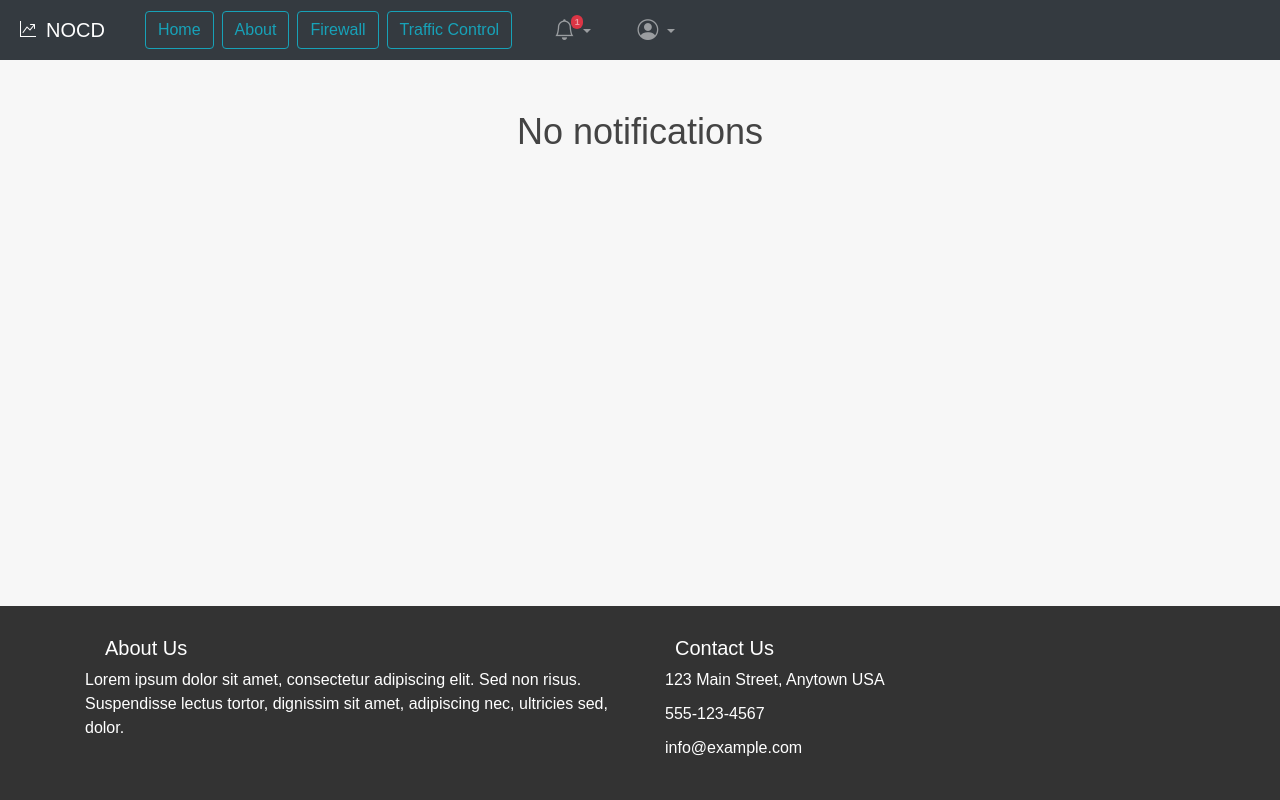
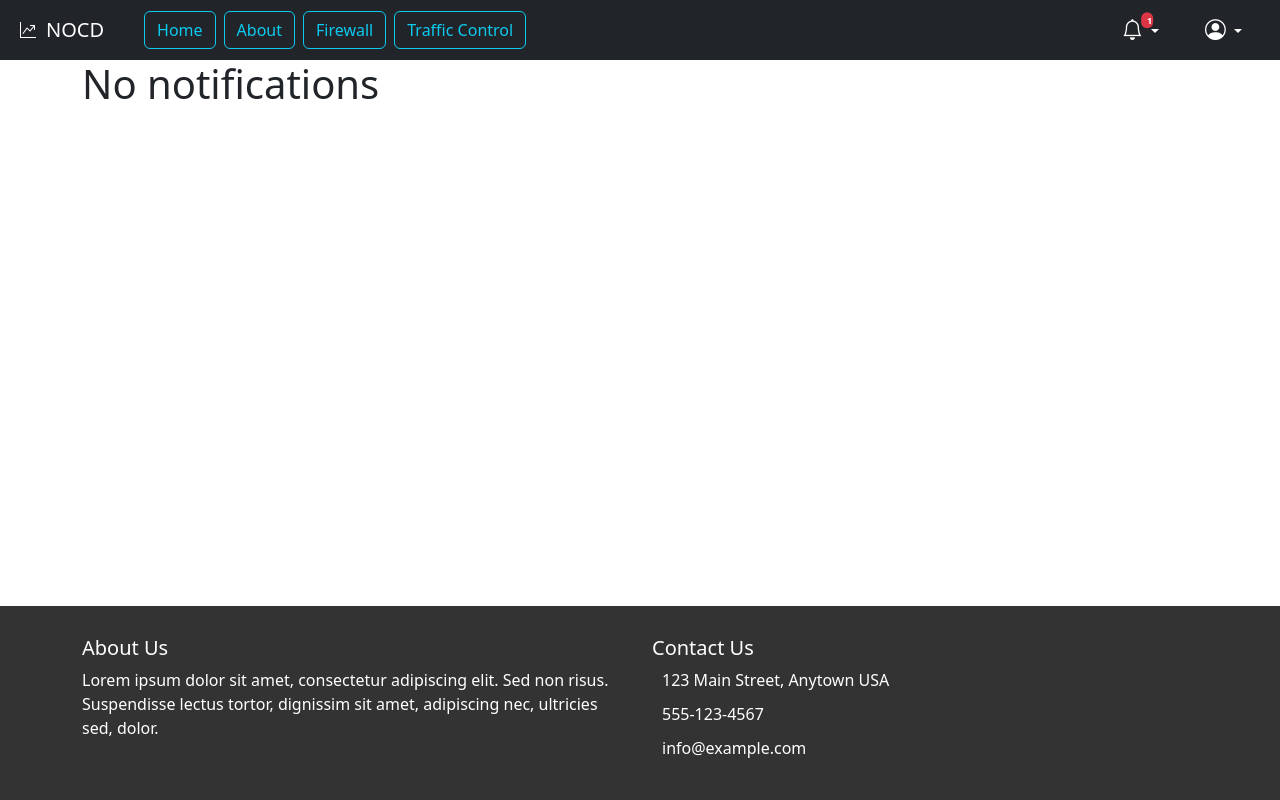
Before and after one commit to IPv18/NOCD, a Django app: page /notifications/ in a window 1280 px wide. Run offline with Django 4.2, Linux system fonts and the light colour scheme; data that the repository does not hold is empty; some libraries are stand-ins or nearby versions.

Commit message:
Fix some templates and static "foolery"
- Update bootstrap to v5
- Common scripts/ styles are merged into main.html template
- Fix inconsistency in apps where everyone wants to use his own font :|

```diff
--- a/src/notification/templates/notification/notifications.html
+++ b/src/notification/templates/notification/notifications.html
@@ -7,11 +7,8 @@
     <meta http-equiv='X-UA-Compatible' content='IE=edge'>
     <title>Notifications</title>
     <meta name="viewport" content="width=device-width, initial-scale=1">
-    <link rel='stylesheet' href='{% static "styles/firewall.css" %}'>
     <link rel="stylesheet" href="{% static 'styles/notification.css' %}">
-    <link rel="stylesheet" href="{% static 'css/style.css' %}">
-    <link rel='stylesheet' href='{% static "styles/main.css" %}'>
-    <script src="https://code.jquery.com/jquery-3.6.0.min.js"></script>
+
 {% endblock header %}
 <!-- ------------------------------break------------------------------ -->
 {% block content %}
--- a/src/static/styles/firewall.css
+++ b/src/static/styles/firewall.css
@@ -17,34 +17,6 @@
 	color: var(--nav-text);
 	opacity: 0.8;
 	transition: opacity 0.5s ease-in-out;
-}
-
-
-
-body {
-    font-family: Arial, sans-serif;
-    background-color: #f7f7f7;
-}
-
-h1 {
-    text-align: center;
-    font-size: 36px;
-    color: #444444;
-    margin-top: 50px;
-    margin-bottom: 20px;
-}
-
-h2 {
-    font-size: 24px;
-    color: #444444;
-    margin-top: 30px;
-    margin-bottom: 10px;
-}
-
-h3 {
-    font-size: 20px;
-    color: #333333;
-    margin-left: 20px;
 }
 
 table {
--- a/src/templates/main.html
+++ b/src/templates/main.html
@@ -3,16 +3,15 @@
 <html>
 
 <head>
-    <!-- Bootstrap JS and jQuery -->
-    <script src="https://code.jquery.com/jquery-3.3.1.slim.min.js"></script>
     <script src="https://cdnjs.cloudflare.com/ajax/libs/popper.js/1.14.7/umd/popper.min.js"></script>
 
-    <script src="https://stackpath.bootstrapcdn.com/bootstrap/4.3.1/js/bootstrap.min.js"></script>
-    <link rel="stylesheet" href="https://stackpath.bootstrapcdn.com/bootstrap/4.3.1/css/bootstrap.min.css">
-
+    <script src="https://cdn.jsdelivr.net/npm/bootstrap@5.3.0-alpha3/dist/js/bootstrap.bundle.min.js" integrity="sha384-ENjdO4Dr2bkBIFxQpeoTz1HIcje39Wm4jDKdf19U8gI4ddQ3GYNS7NTKfAdVQSZe" crossorigin="anonymous"></script>    <link href="https://cdn.jsdelivr.net/npm/bootstrap@5.3.0-alpha3/dist/css/bootstrap.min.css" rel="stylesheet" integrity="sha384-KK94CHFLLe+nY2dmCWGMq91rCGa5gtU4mk92HdvYe+M/SXH301p5ILy+dN9+nJOZ" crossorigin="anonymous">
     <link href="https://cdn.jsdelivr.net/npm/bootstrap-icons@1.5.0/font/bootstrap-icons.css" rel="stylesheet">
 
     <link rel='stylesheet' href='{% static "styles/main.css" %}'>
+    <link rel="stylesheet" type="text/css" href="{% static 'css/style.css' %}">
+    <script src="https://code.jquery.com/jquery-3.6.0.min.js"></script>
+
 
     {% block header %}
     {% endblock header %}
```
Also changed, not shown: src/dashboard/static/dashboard/css/style.css (+0 -16 lines), src/firewall/templates/firewall/firewall.html (+3 -9 lines).
